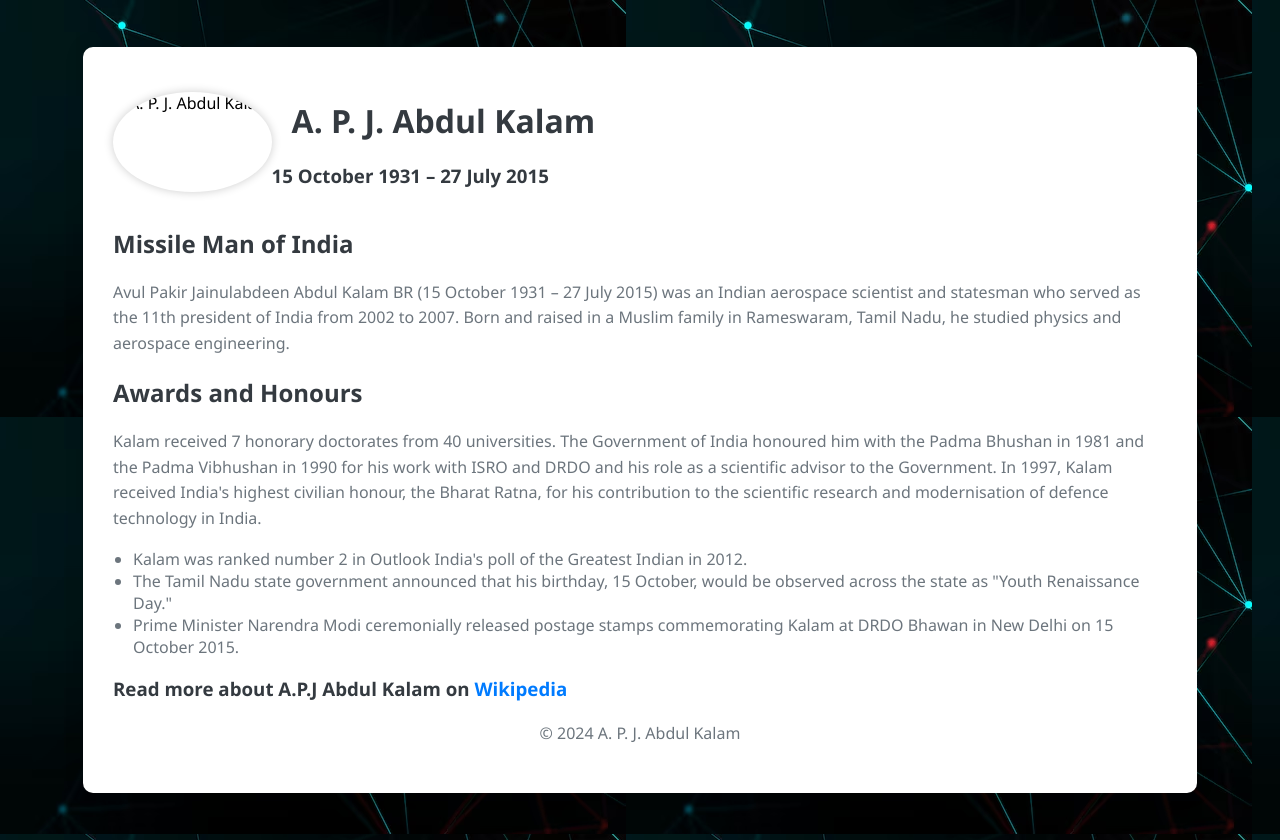
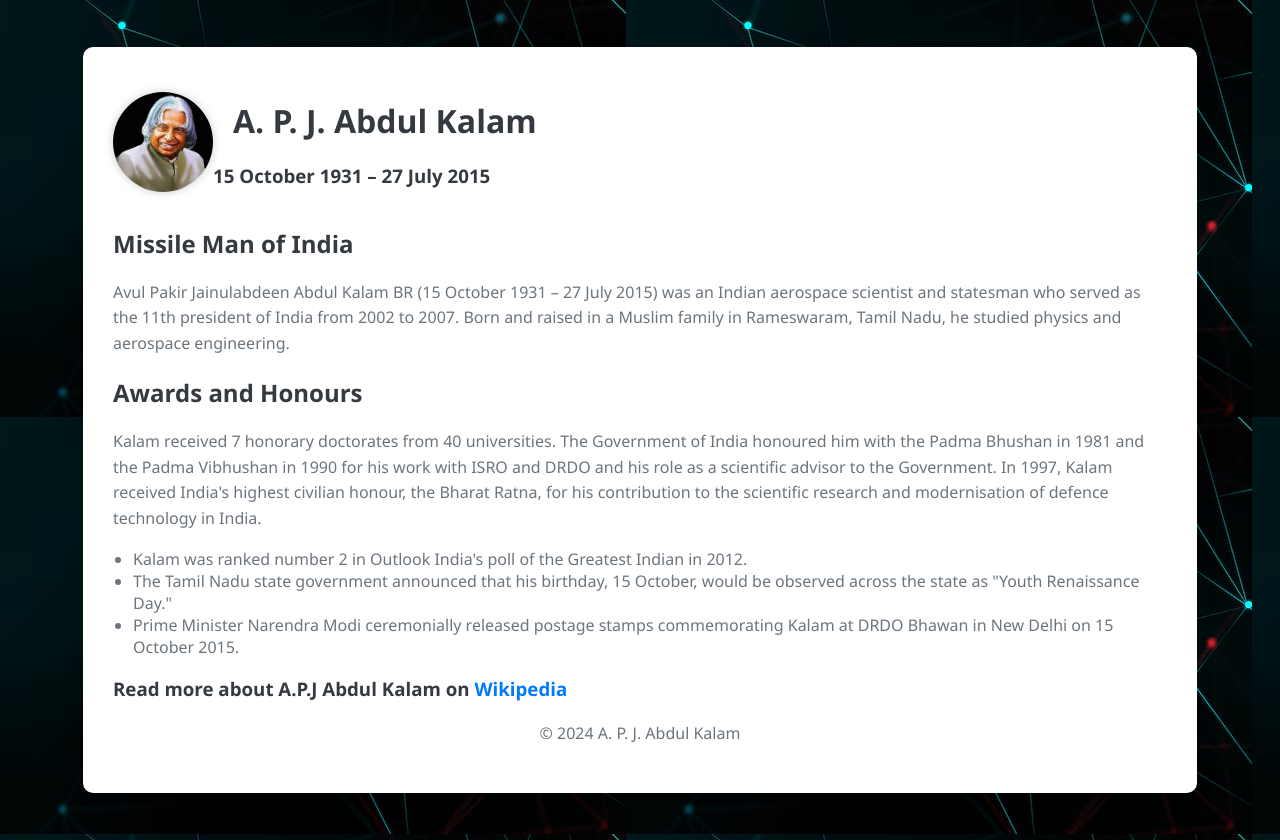
Before and after one commit to divya18k/packetprep-designingtribute, a plain HTML site: page index.html in a window 1280 px wide. Drawn offline with Linux system fonts and the light colour scheme.

Commit message:
Update index.html

```diff
--- a/index.html
+++ b/index.html
@@ -78,7 +78,7 @@
 <body>
     <div class="container">
         <div class="header">
-            <img src="apj" alt="A. P. J. Abdul Kalam">
+            <img src="apj.jpg" alt="A. P. J. Abdul Kalam">
             <div>
                 <h1>A. P. J. Abdul Kalam</h1>
                 <h3>15 October 1931 – 27 July 2015</h3>
```
